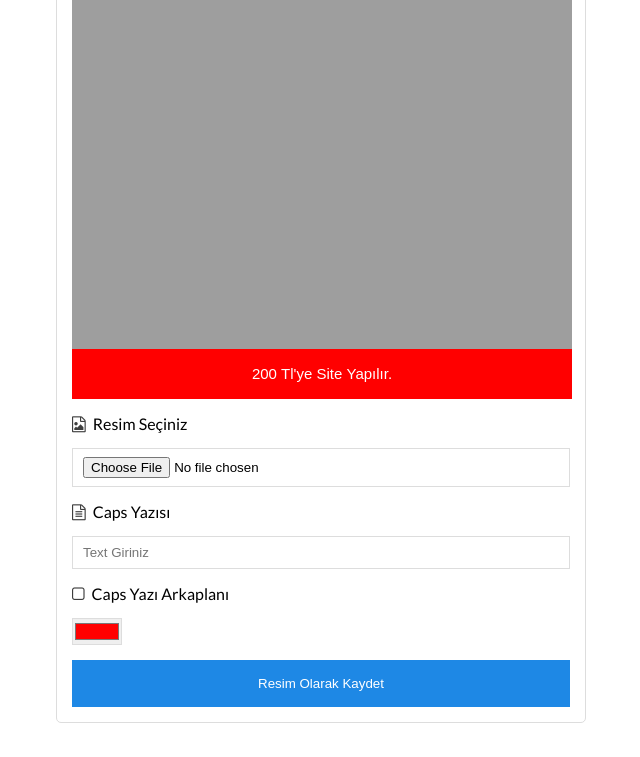
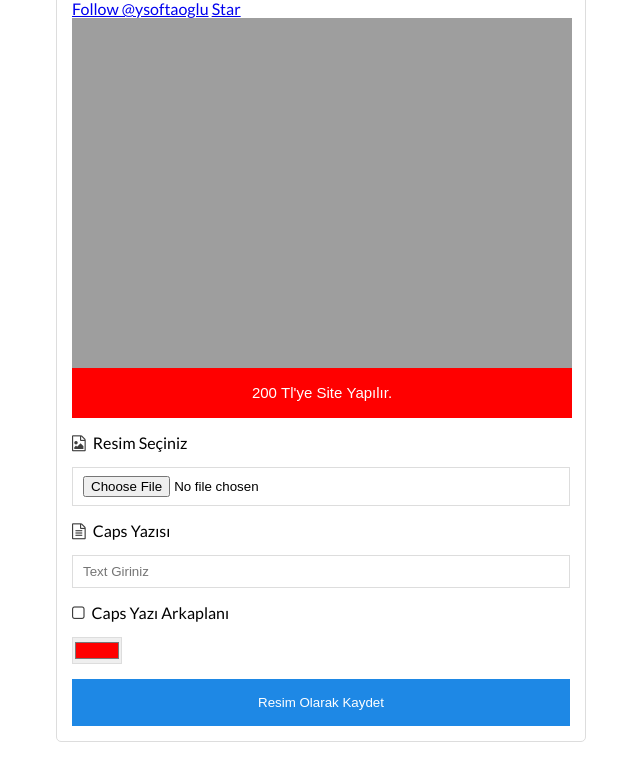
Before and after one commit to ysoftaoglu/CapsGenerator, a website: page index.html in a window 1280 px wide. Shown: the part 111-868 px from the top of the page, without its empty margins (319-959 px from the left). Drawn offline with Linux system fonts and the light colour scheme.

Commit message:
Github Star Ve Github Followers Butonları Eklendi.

```diff
--- a/index.html
+++ b/index.html
@@ -14,6 +14,10 @@
     <div class="app__logo">
       <img class="app__logo-img u-block" src="https://raw.githubusercontent.com/ysoftaoglu/CapsGeneretor/master/img/logo.PNG">
       <span class="app__logo-text u-bold">Caps Generator</span>
+    </div>
+    <div class="app__row">
+      <a class="github-button" href="https://github.com/ysoftaoglu" data-style="mega" data-count-href="/ysoftaoglu/followers" data-count-api="/users/ysoftaoglu#followers" data-count-aria-label="# followers on GitHub" aria-label="Follow @ysoftaoglu on GitHub">Follow @ysoftaoglu</a>
+      <a class="github-button" href="https://github.com/ysoftaoglu/CapsGeneretor" data-icon="octicon-star" data-style="mega" data-count-href="/ysoftaoglu/CapsGeneretor/stargazers" data-count-api="/repos/ysoftaoglu/CapsGeneretor#stargazers_count" data-count-aria-label="# stargazers on GitHub" aria-label="Star ysoftaoglu/CapsGeneretor on GitHub">Star</a>
     </div>
     <canvas class="app__canvas jsCanvas" width="500" height="400"></canvas>
     <div class="app__row">
@@ -37,6 +41,7 @@
       </a>
     </div>
   </main>
+  <script async defer src="https://buttons.github.io/buttons.js"></script>
   <script src="dist/js/min.js"></script>
 </body>
 
```
